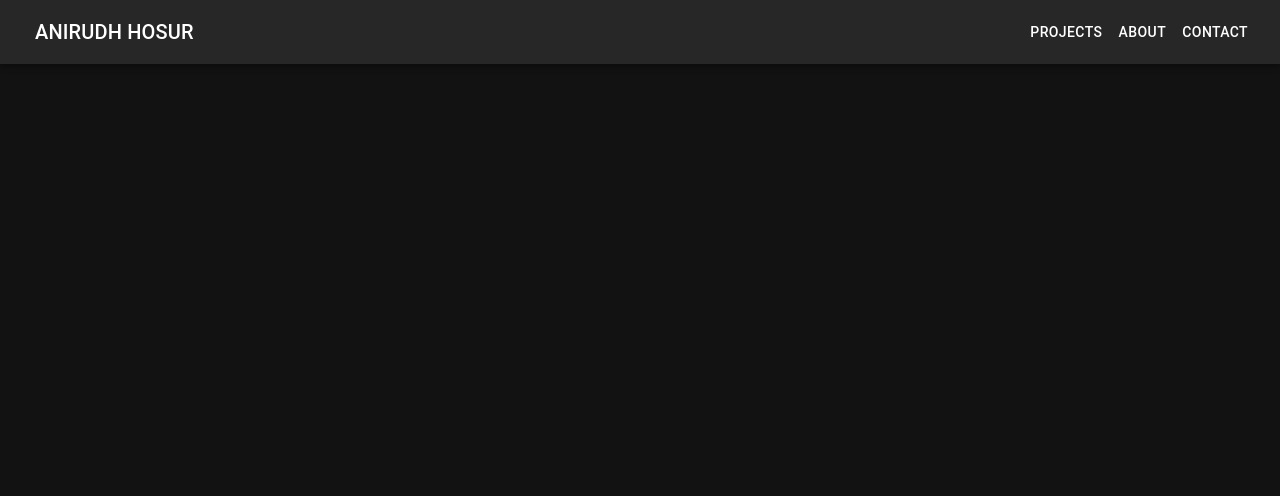
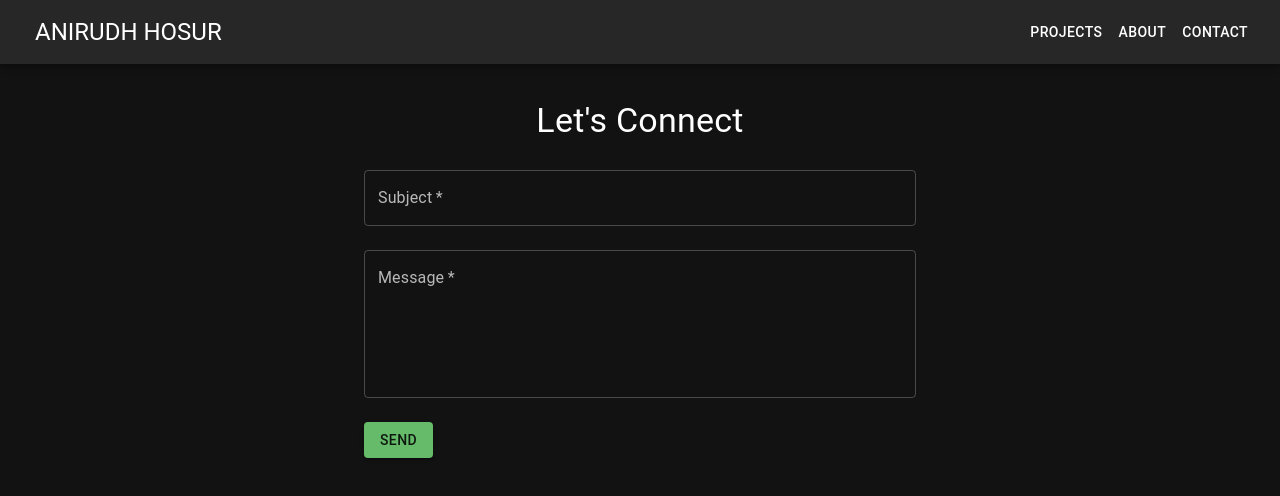
Before and after one commit to AnirudhHosur/portfolio-website, a React (Create React App) app: page /contact in a window 1280 px wide. Shown: the top 496 px of the page. Built offline with nearby package versions, Linux system fonts and the light colour scheme.

Commit message:
new features

```diff
--- a/src/App.js
+++ b/src/App.js
@@ -5,6 +5,8 @@ import { ThemeProvider, createTheme } from '@mui/material/styles';
 import { BrowserRouter, Route, Routes } from 'react-router-dom';
 import Projects from './components/Projects';
 import LandingPage from './components/LandingPage';
+import About from './components/About';
+import Contact from './components/Contact';
 
 function App() {
 
@@ -21,10 +23,12 @@ function App() {
     <ThemeProvider theme={darkTheme}>
     <BrowserRouter>
         <Appbar />
-        <Box marginTop="64px">
+        <Box marginTop="100px">
           <Routes>
             <Route path="/" element={<LandingPage />}/>
+            <Route path="/about" element={<About />}/>
             <Route path="/projects" element={<Projects />}/>
+            <Route path="/contact" element={<Contact />}/>
           </Routes>
         </Box>
     </BrowserRouter>
--- /dev/null
+++ b/src/components/About.js
@@ -0,0 +1,24 @@
+import { Container, Grid, Typography } from "@mui/material";
+import AboutImage from '../assets/latest.jpg'
+
+function About() {
+    return(
+        <Container>
+            <Typography variant="h4" align="center">
+                An Informal Introduction
+            </Typography>
+            <Grid container spacing={2}>
+                <Grid item xs={6}>
+                <Typography variant="body1">
+                Hey dear viewer, this is Anirudh Hosur currently pursuing a master's in applied computer science at Dalhousie University.
+                </Typography>
+                </Grid>
+                <Grid item xs={6}>
+                <img src={AboutImage} alt="" style={{ maxWidth: '700px', maxHeight: '700px' }}/>
+                </Grid>
+            </Grid>
+        </Container>
+    )
+}
+
+export default About;
--- a/src/components/Appbar.js
+++ b/src/components/Appbar.js
@@ -65,7 +65,7 @@ function Appbar(props) {
             <Box sx={{ flexGrow: 1 }}>
             <Link to="/">
                 <Button size="large" sx={{ color: '#fff' }}>
-                    <Typography variant='h6'>Anirudh Hosur</Typography>
+                    <Typography variant='h5'>Anirudh Hosur</Typography>
                 </Button>
             </Link>
             </Box>
@@ -73,8 +73,12 @@ function Appbar(props) {
                 <Link to="/projects">
                     <Button sx={{ color: '#fff' }}>Projects</Button>
                 </Link>
-                <Button sx={{ color: '#fff' }}>About</Button>
-                <Button sx={{ color: '#fff' }}>Contact</Button>
+                <Link to="/about">
+                    <Button sx={{ color: '#fff' }}>About</Button>
+                </Link>
+                <Link to="/contact">
+                    <Button sx={{ color: '#fff' }}>Contact</Button>
+                </Link>
             </Box>
             </Toolbar>
         </AppBar>
--- /dev/null
+++ b/src/components/Contact.js
@@ -0,0 +1,31 @@
+import { Box, Container, Typography, TextField, Button } from "@mui/material";
+
+function Contact() {
+
+    const handleSubmit = (event) => {
+        event.preventDefault();
+        const formData = new FormData(event.target);
+        const subject = formData.get('subject');
+        const message = formData.get('message');
+        const recipient = 'an516658@dal.ca';
+        const mailtoLink = `mailto:${recipient}?subject=${encodeURIComponent(subject)}&body=${encodeURIComponent(message)}`;
+        window.open(mailtoLink);
+    };
+
+    return(
+    <Container maxWidth="sm">
+      <Typography variant="h4" align="center" gutterBottom>
+        Let's Connect
+      </Typography>
+      <Box component="form" onSubmit={handleSubmit}>
+        <TextField fullWidth label="Subject" name="subject" margin="normal" required/>
+        <TextField fullWidth label="Message" name="message" multiline rows={5} margin="normal" required/>
+        <Button type="submit" variant="contained" color="success" sx={{ mt: 2 }}>
+          Send
+        </Button>
+      </Box>
+    </Container>
+    )
+}
+
+export default Contact;
--- a/src/components/LandingPage.js
+++ b/src/components/LandingPage.js
@@ -1,5 +1,6 @@
-import { Box, Toolbar, Button } from "@mui/material";
+import { Box, Toolbar, Button, Grid } from "@mui/material";
 import Typed from 'react-typed'
+import Image from '../assets/final_formal.jpg'
 
 function LandingPage() {
 
@@ -17,6 +18,8 @@ function LandingPage() {
         <Box display="flex" justifyContent="center" alignItems="center" minHeight="100vh">
             <Box component="main" sx={{ p: 3 }}>
                 <Toolbar />
+                <Grid container spacing={2}>
+                    <Grid item xs={12} md={6}>
                         <Typed strings={[
                             "I'm a Software Developer",
                             "I love coding",
@@ -25,6 +28,11 @@ function LandingPage() {
                         typeSpeed={35} backSpeed={35} loop></Typed>
                         <h1>Get to know me better ...</h1>
                         <Button color='success' onClick={handleDownload} variant='contained'>Download CV</Button>
+                    </Grid>
+                    <Grid item xs={12} md={6}>
+                        <img src={Image} alt="Profile" />
+                    </Grid>
+                </Grid>
             </Box>
         </Box>
     )
--- a/src/components/Projects.js
+++ b/src/components/Projects.js
@@ -1,10 +1,9 @@
 import React, { useEffect, useState } from 'react';
-import { Grid, Card, CardContent, CardActions, Button } from '@mui/material';
+import { Grid, Card, CardContent, CardActions, Button, Container } from '@mui/material';
 
 function Projects() {
 
     const [repositories, setRepositories] = useState([]);
-
     useEffect(() => {
         fetch('https://api.github.com/users/AnirudhHosur/repos')
         .then(response => response.json())
@@ -12,6 +11,7 @@ function Projects() {
     }, []);
 
     return (
+        <Container>
         <Grid container spacing={2}>
         {repositories.map(repository => (
             <Grid item xs={12} sm={6} md={4} key={repository.id}>
@@ -21,7 +21,7 @@ function Projects() {
                 <p>{repository.description}</p>
                 </CardContent>
                 <CardActions>
-                <Button href={repository.html_url} target="_blank">
+                <Button color='success' href={repository.html_url} target="_blank">
                     View on Github
                 </Button>
                 </CardActions>
@@ -29,6 +29,7 @@ function Projects() {
             </Grid>
         ))}
         </Grid>
+        </Container>
     )
 }
 
```
Also changed, not shown: src/assets/final_formal.jpg (added), 1 other file (tests, documents, lock files or other folders). Lines whose indentation alone changed are shown as unchanged.
